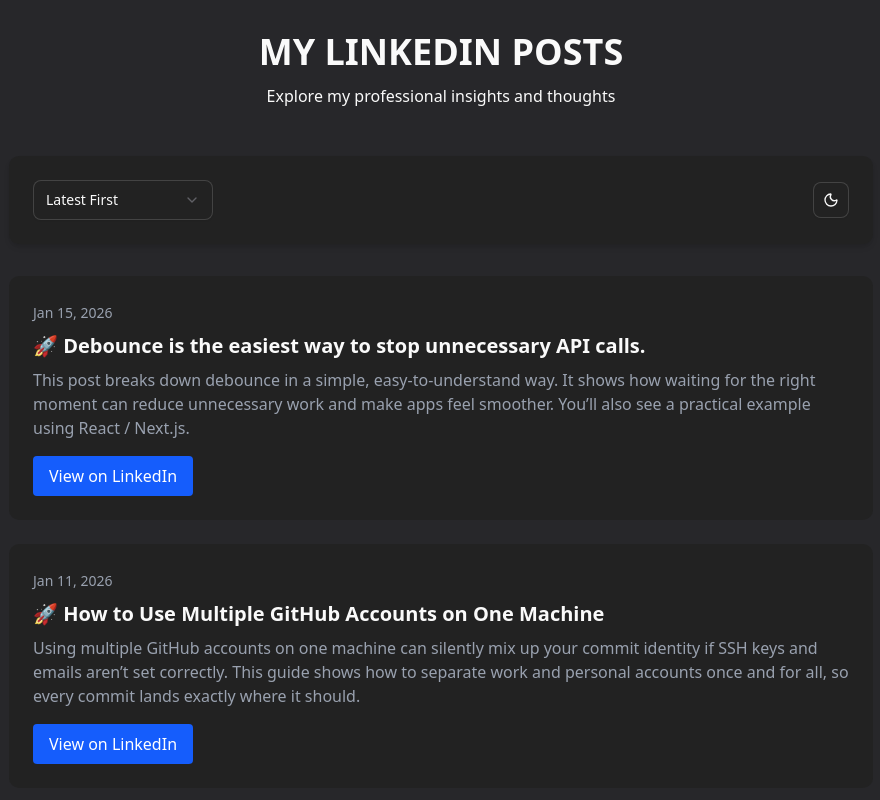
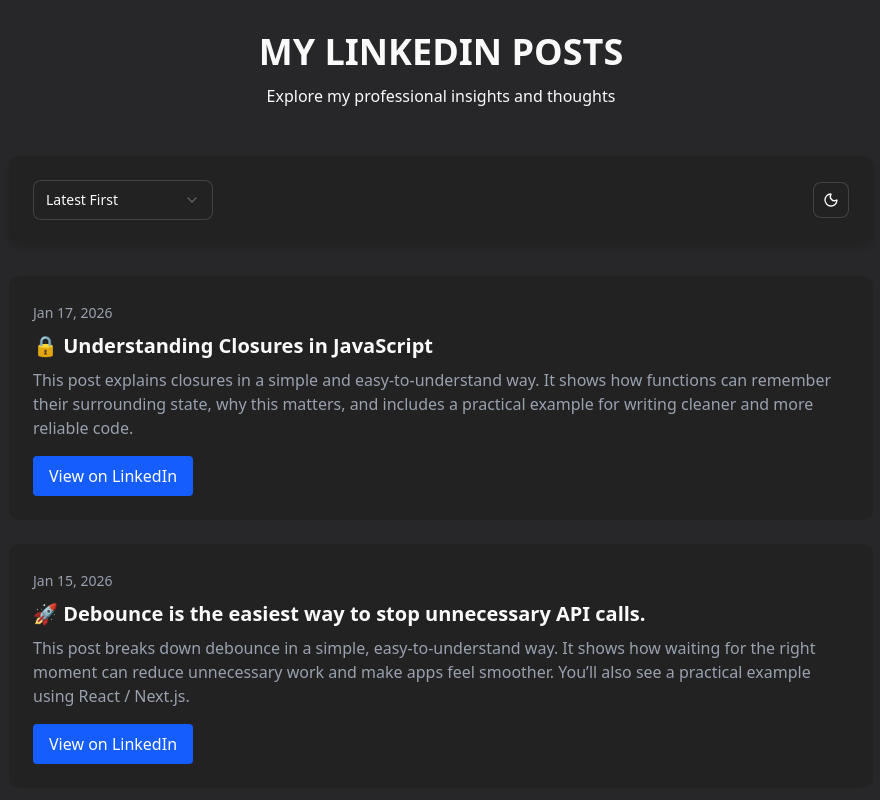
Before and after one commit to hatwell-jonel/linked-posts, a React (Vite) app: page / in a window 1280 px wide. Shown: the top 800 px of the page, without its empty margins (199-1079 px from the left). Built offline with nearby package versions, Linux system fonts and the light colour scheme.

Commit message:
add: new post about closures in javascript

```diff
--- a/src/data.ts
+++ b/src/data.ts
@@ -59,6 +59,13 @@
         description: "This post breaks down debounce in a simple, easy-to-understand way. It shows how waiting for the right moment can reduce unnecessary work and make apps feel smoother. You’ll also see a practical example using React / Next.js.",
         date: "1/15/2026"
     },
+    {
+        id: uuidv4(),
+        title: "🔒 Understanding Closures in JavaScript",
+        linkedinUrl: "https://www.linkedin.com/feed/update/urn:li:activity:7418299564631195648/",
+        description: "This post explains closures in a simple and easy-to-understand way. It shows how functions can remember their surrounding state, why this matters, and includes a practical example for writing cleaner and more reliable code.",
+        date: "1/17/2026"
+    }
 ];
 
 // https://trevorfox.com/linkedin-post-date-extractor.html
```
